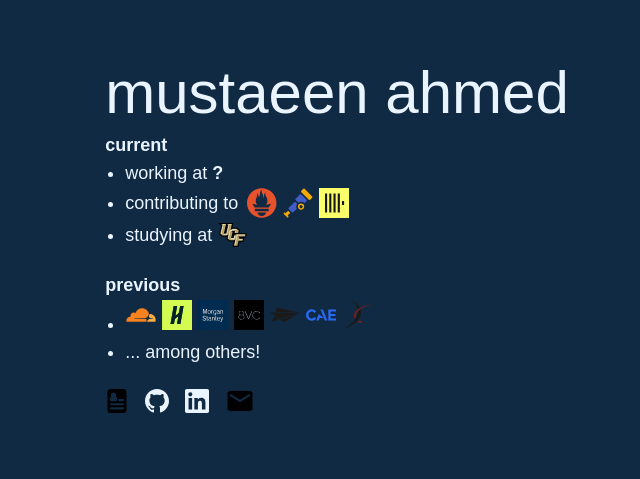
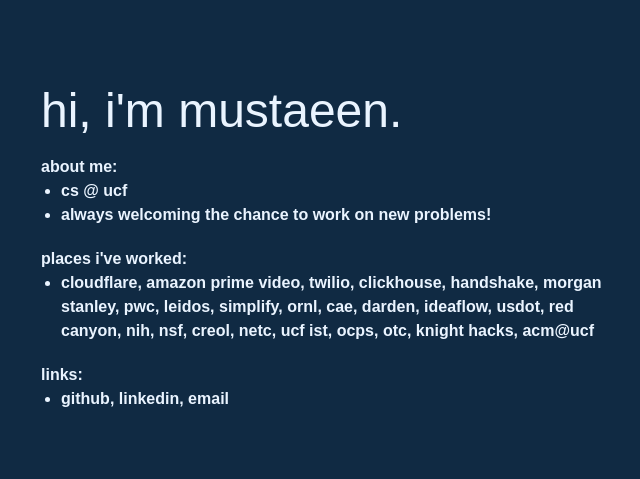
Before and after one commit to must108/site, an Astro site: page / in a window 1280 px wide. Shown: the part 161-640 px from the top of the page, without its empty margins (303-943 px from the left). Built offline with nearby package versions, Linux system fonts and the light colour scheme; Astro itself is replaced by a stand-in of ours.

Commit message:
overhaul

```diff
--- a/src/pages/index.astro
+++ b/src/pages/index.astro
@@ -1,6 +1,5 @@
 ---
 import "../styles/global.css";
-import { Icon } from "astro-icon/components";
 import SEO from "../components/SEO.astro";
 const { title, description } = Astro.props;
 ---
@@ -19,183 +18,57 @@
   <body
     class="bg-[#102A43] text-[#EAF4FF] min-h-screen flex items-center justify-center"
   >
-    <div class="max-w-2xl mx-auto pt-5 sm:pt-15 p-10 flex flex-col">
-      <p class="text-3xl sm:text-6xl pb-2">mustaeen ahmed</p>
+    <div class="w-full max-w-2xl mx-auto pt-5 sm:pt-15 p-10 flex flex-col gap-5 text-left">
+      <h1 class="text-5xl">hi, i'm mustaeen.</h1>
       <div>
-        <p class="text-md sm:text-lg font-semibold">current</p>
-        <ul class="text-sm sm:text-lg pl-5 pb-5 list-disc">
-          <li>working at <b>?</b></li>
+        <h2 class="font-bold">about me:</h1>
+        <ul class="ml-5">
+          <li>cs @
+            <a href="https://www.ucf.edu/" rel="noopener noreferrer" target="_blank">ucf</a>
+          </li>
+          <li>always welcoming the chance to work on new problems!</li>
+        </ul>
+      </div>
+      <div>
+        <h2 class="font-bold">places i've worked:</h1>
+        <ul class="ml-5">
           <li>
-            <div class="flex flex-wrap items-center gap-y-1 sm:gap-x-1">
-              <span class="shrink-0 whitespace-nowrap mr-1"
-                >contributing to</span
-              >
-
-              <a
-                href="https://prometheus.io/"
-                target="_blank"
-                aria-label="Prometheus"
-                class="w-8 h-8 inline-flex items-center justify-center"
-                title="Prometheus"
-              >
-                <Icon name="logos/prometheus" class="block w-[24px] h-[24px] sm:w-[30px] sm:h-[30px]" />
-              </a>
-              <a
-                href="https://opentelemetry.io/"
-                target="_blank"
-                aria-label="OpenTelemetry"
-                class="w-8 h-8 inline-flex items-center justify-center"
-                title="OpenTelemetry"
-              >
-                <Icon name="logos/opentelemetry" class="block w-[24px] h-[24px] sm:w-[30px] sm:h-[30px]" />
-              </a>
-              <a
-                href="https://clickhouse.com/"
-                target="_blank"
-                aria-label="ClickHouse"
-                class="w-8 h-8 inline-flex items-center justify-center"
-                title="ClickHouse"
-              >
-                <Icon name="logos/clickhouse" class="block w-[24px] h-[24px] sm:w-[30px] sm:h-[30px]" />
-              </a>
-            </div>
-          </li>
-          <li>
-            <div class="inline-flex items-center gap-1">
-              studying at
-              <a href="https://www.ucf.edu/" target="_blank" aria-label="UCF">
-                <Icon
-                  name="logos/ucf"
-                  class="w-8 h-8 inline-flex items-center justify-center text-black"
-                  title="UCF"
-                />
-              </a>
-            </div>
+            <a href="https://www.cloudflare.com/" rel="noopener noreferrer" target="_blank">cloudflare</a>,
+            <a href="https://www.primevideo.com/" rel="noopener noreferrer" target="_blank">amazon prime video</a>,
+            <a href="https://www.twilio.com" rel="noopener noreferrer" target="_blank">twilio</a>,
+            <a href="https://clickhouse.com/" rel="noopener noreferrer" target="_blank">clickhouse</a>,
+            <a href="https://joinhandshake.com/" rel="noopener noreferrer" target="_blank">handshake</a>,
+            <a href="https://www.morganstanley.com/" rel="noopener noreferrer" target="_blank">morgan stanley</a>,
+            <a href="https://www.pwc.com" rel="noopener noreferrer" target="_blank">pwc</a>,
+            <a href="https://www.leidos.com/" rel="noopener noreferrer" target="_blank">leidos</a>,
+            <a href="https://simplify.jobs/" rel="noopener noreferrer" target="_blank">simplify</a>,
+            <a href="https://www.ornl.gov/" rel="noopener noreferrer" target="_blank">ornl</a>,
+            <a href="https://www.cae.com/" rel="noopener noreferrer" target="_blank">cae</a>,
+            <a href="https://www.darden.com/" rel="noopener noreferrer" target="_blank">darden</a>,
+            <a href="https://ideaflow.io/" rel="noopener noreferrer" target="_blank">ideaflow</a>,
+            <a href="https://www.transportation.gov/" rel="noopener noreferrer" target="_blank">usdot</a>,
+            <a href="https://redcanyonsoftware.com/" rel="noopener noreferrer" target="_blank">red canyon</a>,
+            <a href="https://www.nih.gov/" rel="noopener noreferrer" target="_blank">nih</a>,
+            <a href="https://www.nsf.gov/" rel="noopener noreferrer" target="_blank">nsf</a>,
+            <a href="https://creol.ucf.edu/" rel="noopener noreferrer" target="_blank">creol</a>,
+            <a href="https://www.netc.navy.mil/" rel="noopener noreferrer" target="_blank">netc</a>,
+            <a href="https://www.ist.ucf.edu/" rel="noopener noreferrer" target="_blank">ucf ist</a>,
+            <a href="https://www.ocps.net/" rel="noopener noreferrer" target="_blank">ocps</a>,
+            <a href="https://www.orangetechcollege.net/" rel="noopener noreferrer" target="_blank">otc</a>,
+            <a href="https://club.knighthacks.org/" rel="noopener noreferrer" target="_blank">knight hacks</a>,
+            <a href="https://ucf.acm.org/" rel="noopener noreferrer" target="_blank">acm@ucf</a>
           </li>
         </ul>
       </div>
-      <p class="text-md sm:text-lg font-semibold">previous</p>
-      <ul class="text-sm sm:text-lg pl-5 pb-5 list-disc">
-        <li>
-          <div class="inline-flex flex-wrap items-center sm:gap-x-1">
-            <a
-              href="https://www.cloudflare.com/"
-              target="_blank"
-              aria-label="Cloudflare"
-              class="w-8 h-8 inline-flex items-center justify-center"
-              title="Cloudflare"
-            >
-              <Icon name="logos/cloudflare" class="block w-[24px] h-[24px] sm:w-[30px] sm:h-[30px]" />
-            </a>
-            <a
-              href="https://joinhandshake.com/"
-              target="_blank"
-              aria-label="Handshake"
-              class="w-8 h-8 inline-flex items-center justify-center"
-              title="Handshake"
-            >
-              <Icon name="logos/handshake" class="block w-[24px] h-[24px] sm:w-[30px] sm:h-[30px]" />
-            </a>
-            <a
-              href="https://www.morganstanley.com/"
-              target="_blank"
-              aria-label="Morgan Stanley"
-              class="w-8 h-8 inline-flex items-center justify-center"
-              title="Morgan Stanley"
-            >
-              <Icon name="logos/morganstanley" class="block w-[24px] h-[24px] sm:w-[30px] sm:h-[30px]" />
-            </a>
-            <a
-              href="https://8vc.com/"
-              target="_blank"
-              aria-label="Ideaflow (8VC)"
-              class="w-8 h-8 inline-flex items-center justify-center"
-              title="8VC"
-            >
-              <Icon name="logos/8vc" class="block w-[24px] h-[24px] sm:w-[30px] sm:h-[30px]" />
-            </a>
-            <a
-              href="https://www.leidos.com/"
-              target="_blank"
-              aria-label="Leidos"
-              class="w-8 h-8 inline-flex items-center justify-center"
-              title="Leidos"
-            >
-              <Icon name="logos/leidos" class="block w-[24px] h-[24px] sm:w-[30px] sm:h-[30px]" />
-            </a>
-            <a
-              href="https://www.cae.com/"
-              target="_blank"
-              aria-label="CAE"
-              class="w-8 h-8 inline-flex items-center justify-center"
-              title="CAE"
-            >
-              <Icon name="logos/cae" class="block w-[24px] h-[24px] sm:w-[30px] sm:h-[30px]" />
-            </a>
-            <a
-              href="https://www.darden.com/"
-              target="_blank"
-              aria-label="Darden"
-              class="w-8 h-8 inline-flex items-center justify-center"
-              title="Darden"
-            >
-              <Icon name="logos/darden" class="block w-[24px] h-[24px] sm:w-[30px] sm:h-[30px]" />
-            </a>
-          </div>
-        </li>
-        <li>... among others!</li>
-      </ul>
       <div>
-        <div class="text-sm text-[#EAF4FF] flex flex-row gap-4 pb-5">
-          <a
-            href="/resume.pdf"
-            target="_blank"
-            class="hover:text-[#A7DBFF] inline-flex items-center justify-center"
-          >
-            <Icon
-              name="logos/resume"
-              class="w-6 h-6 inline-flex items-center justify-center block"
-              aria-label="Resume"
-              title="Resume"
-            />
-          </a>
-          <a
-            href="https://github.com/must108"
-            target="_blank"
-            class="hover:text-[#A7DBFF] inline-flex items-center justify-center"
-          >
-            <Icon
-              name="logos/github_dark"
-              class="w-6 h-6 inline-flex items-center justify-center block"
-              aria-label="GitHub"
-              title="GitHub"
-            />
-          </a>
-          <a
-            href="https://www.linkedin.com/in/mustaeenahmed/"
-            target="_blank"
-            class="hover:text-[#A7DBFF] inline-flex items-center justify-center"
-          >
-            <Icon
-              name="logos/linkedin"
-              class="w-6 h-6 inline-flex items-center justify-center block"
-              aria-label="LinkedIn"
-              title="LinkedIn"
-            />
-          </a>
-          <a
-            href="mailto:contact@mustaeen.dev"
-            target="_blank"
-            class="hover:text-[#A7DBFF] inline-flex items-center justify-center"
-          >
-            <Icon
-              name="logos/mail"
-              class="w-[30px] h-[30px] inline-flex items-center justify-center block"
-              aria-label="Email"
-              title="Email"
-            />
-          </a>
-        </div>
+        <h2 class="font-bold">links:</h1>
+          <ul class="ml-5">
+            <li>
+              <a href="https://github.com/must108" rel="noopener noreferrer" target="_blank">github</a>,
+              <a href="https://www.linkedin.com/in/mustaeenahmed/" rel="noopener noreferrer" target="_blank">linkedin</a>,
+              <a href="mailto:contact@mustaeen.dev">email</a>
+            </li>
+          </ul>
       </div>
     </div>
   </body>
--- a/src/styles/global.css
+++ b/src/styles/global.css
@@ -3,3 +3,14 @@
 body {
     font-family: sans-serif;
 }
+
+ul {
+    list-style-type: disc;
+}
+
+a:hover {
+    text-decoration: underline;
+    text-decoration-color: white;
+    text-decoration-thickness: 1.5px;
+    text-underline-offset: 2px;
+}
```
